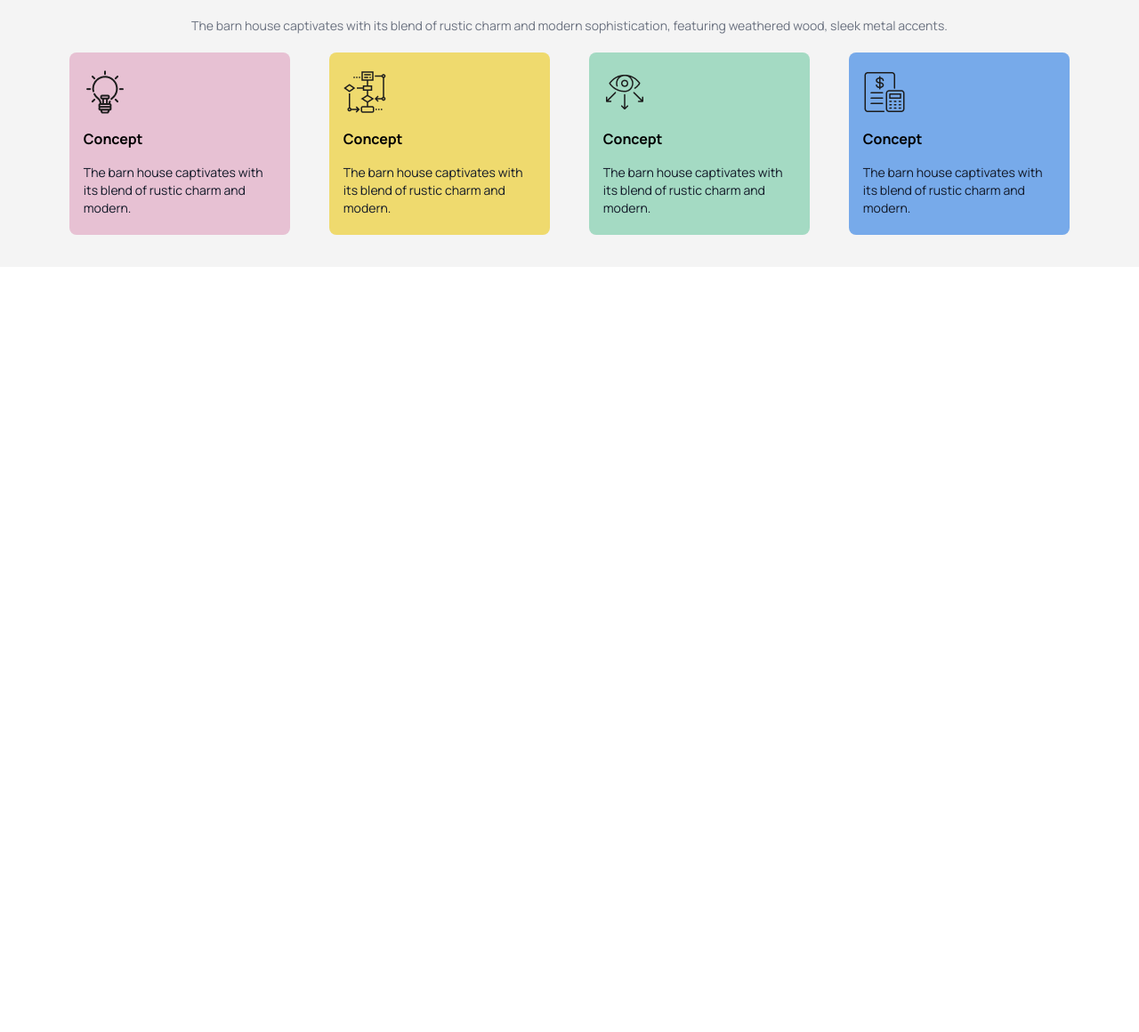
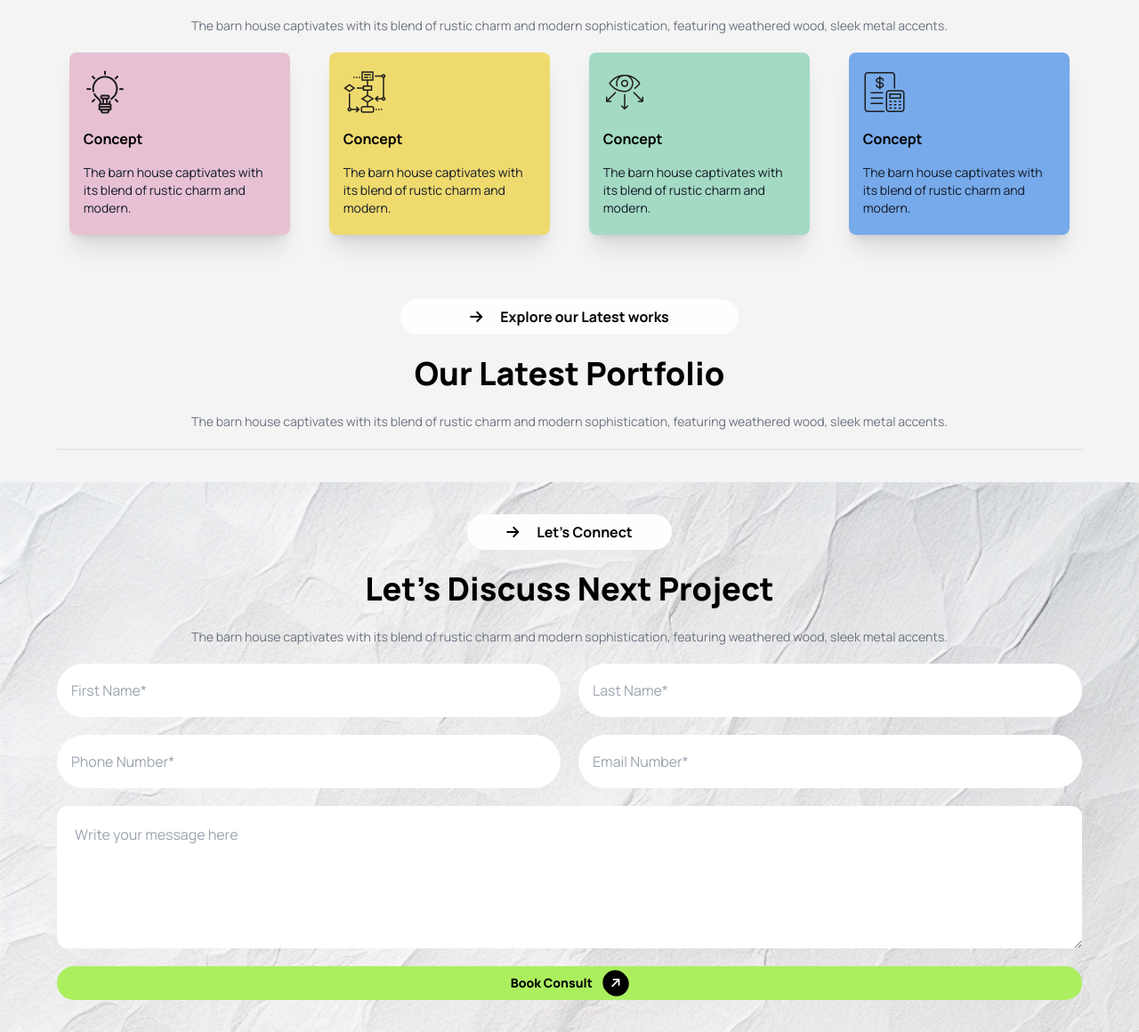
Before and after one commit to ammar-bin-quddus/ph-assignment-3, a plain HTML site: page index.html in a window 1280 px wide. Shown: the part 1781-2941 px from the top of the page at 89% size. Before the commit the page ends 2081 px from the top, so only its background shows below. Drawn offline with nearby package versions, Linux system fonts and the light colour scheme.

Commit message:
contact section complete

```diff
--- a/index.html
+++ b/index.html
@@ -1,5 +1,5 @@
 <!DOCTYPE html>
-<html lang="en">
+<html lang="en" data-theme="light">
 
 <head>
     <meta charset="UTF-8">
@@ -134,32 +134,74 @@
         <section class="w-[90%] mx-auto py-9 space-y-5">
             <div class="flex flex-col justify-center items-center text-center gap-6">
                 <button class="bg-content px-4 py-2 rounded-full flex justify-center items-center gap-2
-                           font-bold w-[15%] max-sm:w-[45%] sm:w-[32%] md:w-[28%] lg:w-[20%] max-sm:gap-3 sm:gap-5"><i
+                           font-bold w-[15%] max-sm:w-[55%] sm:w-[32%] md:w-[28%] lg:w-[20%] max-sm:gap-3 sm:gap-5"><i
                         class="fa-solid fa-arrow-right"></i> How We Works</button>
                 <p class="text-3xl md:text-4xl font-extrabold">Our Works Process</p>
                 <p class="text-sm text-gray-500">The barn house captivates with its blend of rustic charm and
                     modern sophistication, featuring weathered wood, sleek metal accents.</p>
             </div>
             <div class="w-full grid grid-cols-1 md:grid-cols-2 lg:grid-cols-4 gap-4">
-                <div class="w-full sm:w-[90%] bg-card1 space-y-4 px-4 py-5 rounded-lg mx-auto">
+                <div class="w-full sm:w-[90%] bg-card1 space-y-4 px-4 py-5 rounded-lg mx-auto shadow-xl">
                     <img src="./assets/concept.png" alt="concept">
                     <p class="font-bold">Concept</p>
-                    <p class="text-sm text-gray-900">The barn house captivates with its blend of rustic charm and modern.</p>
+                    <p class="text-sm text-gray-900">The barn house captivates with its blend of rustic charm and
+                        modern.</p>
                 </div>
-                <div class="w-full sm:w-[90%] bg-card2 space-y-4 px-4 py-5 rounded-lg mx-auto">
+                <div class="w-full sm:w-[90%] bg-card2 space-y-4 px-4 py-5 rounded-lg mx-auto shadow-xl">
                     <img src="./assets/flow-chart.png" alt="concept">
                     <p class="font-bold">Concept</p>
-                    <p class="text-sm text-gray-900">The barn house captivates with its blend of rustic charm and modern.</p>
+                    <p class="text-sm text-gray-900">The barn house captivates with its blend of rustic charm and
+                        modern.</p>
                 </div>
-                <div class="w-full sm:w-[90%] bg-card3 space-y-4 px-4 py-5 rounded-lg mx-auto">
+                <div class="w-full sm:w-[90%] bg-card3 space-y-4 px-4 py-5 rounded-lg mx-auto shadow-xl">
                     <img src="./assets/vision.png" alt="concept">
                     <p class="font-bold">Concept</p>
-                    <p class="text-sm text-gray-900">The barn house captivates with its blend of rustic charm and modern.</p>
+                    <p class="text-sm text-gray-900">The barn house captivates with its blend of rustic charm and
+                        modern.</p>
                 </div>
-                <div class="w-full sm:w-[90%] bg-card4 space-y-4 px-4 py-5 rounded-lg mx-auto">
+                <div class="w-full sm:w-[90%] bg-card4 space-y-4 px-4 py-5 rounded-lg mx-auto shadow-xl">
                     <img src="./assets/budget-planning.png" alt="concept">
                     <p class="font-bold">Concept</p>
-                    <p class="text-sm text-gray-900">The barn house captivates with its blend of rustic charm and modern.</p>
+                    <p class="text-sm text-gray-900">The barn house captivates with its blend of rustic charm and
+                        modern.</p>
+                </div>
+            </div>
+        </section>
+        <section class="w-[90%] mx-auto py-9 space-y-5">
+            <div class="flex flex-col justify-center items-center text-center gap-6">
+                <button class="bg-content px-4 py-2 rounded-full flex justify-center items-center gap-2
+                           font-bold max-sm:w-[90%] sm:w-[55%] md:w-[45%] lg:w-[33%] max-sm:gap-3 sm:gap-5"><i
+                        class="fa-solid fa-arrow-right"></i> Explore our Latest works</button>
+                <p class="text-3xl md:text-4xl font-extrabold">Our Latest Portfolio</p>
+                <p class="text-sm text-gray-500">The barn house captivates with its blend of rustic charm and
+                    modern sophistication, featuring weathered wood, sleek metal accents.</p>
+            </div>
+            <div class="w-full border">
+
+            </div>
+        </section>
+        <section class="w-[100%] mx-auto py-9 bg-[url('/assets/bg.jpg')] bg-cover">
+            <div class="w-[90%] mx-auto space-y-5">
+                <div class="flex flex-col justify-center items-center text-center gap-6">
+                    <button class="bg-content px-4 py-2 rounded-full flex justify-center items-center gap-2
+                           font-bold w-[15%] max-sm:w-[55%] sm:w-[32%] md:w-[28%] lg:w-[20%] max-sm:gap-3 sm:gap-5"><i
+                            class="fa-solid fa-arrow-right"></i> Let’s Connect</button>
+                    <p class="text-3xl md:text-4xl font-extrabold">Let’s Discuss Next Project</p>
+                    <p class="text-sm text-gray-500">The barn house captivates with its blend of rustic charm and
+                        modern sophistication, featuring weathered wood, sleek metal accents.</p>
+                </div>
+                <div class="grid grid-cols-1 sm:grid-cols-2 sm:grid-rows-4 gap-4 sm:gap-5">
+                    <input class="p-4 outline-none rounded-full" type="text" placeholder="First Name*">
+                    <input class="p-4 outline-none rounded-full" type="text" placeholder="Last Name*">
+                    <input class="p-4 outline-none rounded-full" type="text" placeholder="Phone Number*">
+                    <input class="p-4 outline-none rounded-full" type="text" placeholder="Email Number*">
+                    <textarea class="outline-none rounded-xl p-5 sm:col-span-2 sm:row-span-3" rows="5" name="comment"
+                        placeholder="Write your message here"></textarea>
+
+                    <button class="place-content-center sm:col-span-2 border-none px-3 py-1 rounded-full flex items-center
+                    gap-3 bg-btn text-sm font-extrabold">Book Consult <i
+                            class="fa-solid fa-arrow-right -rotate-45 bg-black rounded-full p-2 text-white"></i>
+                    </button>
                 </div>
             </div>
         </section>
```
